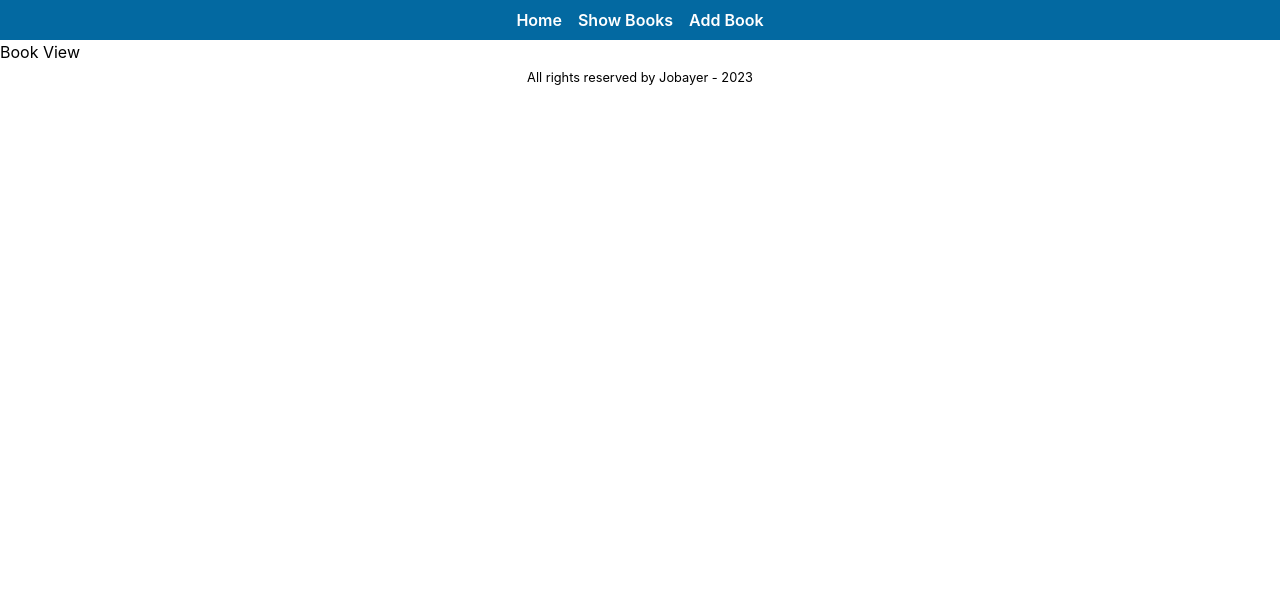
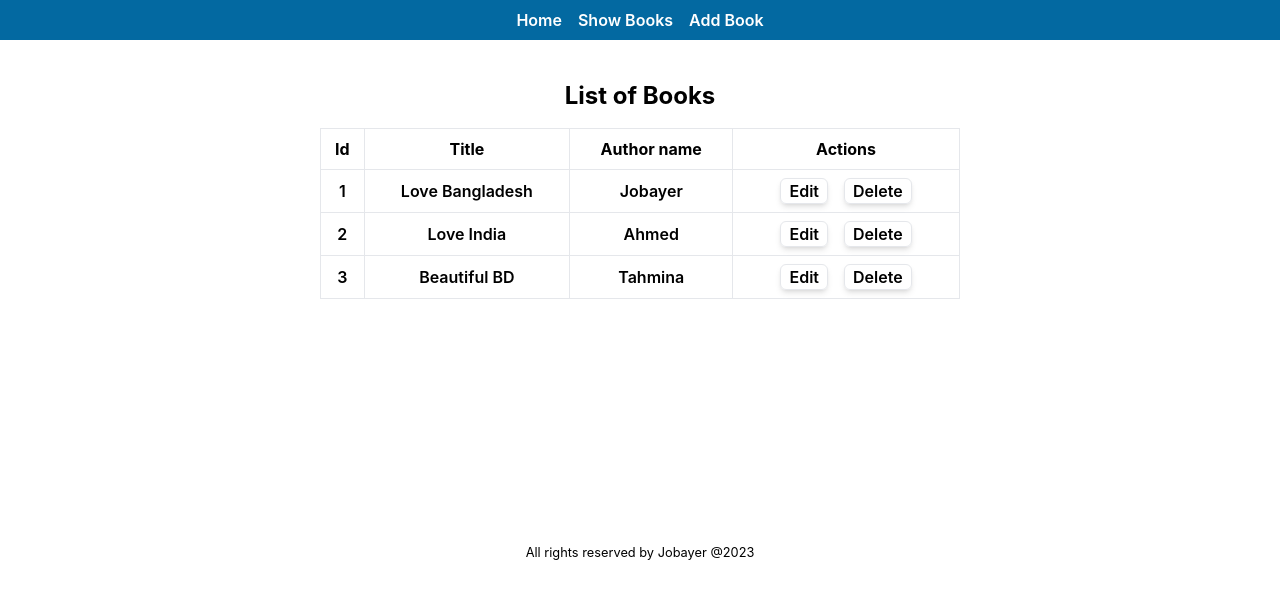
Before and after one commit to Jobayer109/Redux-crud-app, a React (Create React App) app: page /books in a window 1280 px wide. Shown: the top 598 px of the page. Built offline with nearby package versions, Linux system fonts and the light colour scheme.

Commit message:
Add book form created

```diff
--- /dev/null
+++ b/src/App/Store.jsx
@@ -0,0 +1,10 @@
+import { configureStore } from "@reduxjs/toolkit";
+import BookReducer from "../Pages/Features/BookSlice";
+
+const store = configureStore({
+  reducer: {
+    bookReducer: BookReducer,
+  },
+});
+
+export default store;
--- a/src/Pages/Features/AddBook.jsx
+++ b/src/Pages/Features/AddBook.jsx
@@ -1,9 +1,52 @@
-import React from "react";
+import React, { useState } from "react";
 
 const AddBook = () => {
+  const [title, setTitle] = useState("");
+  const [author, setAuthor] = useState("");
+
+  const handleSubmit = (e) => {
+    e.preventDefault();
+  };
+
   return (
-    <div>
-      <p>Add Book</p>
+    <div className="mt-8">
+      <h3 className="text-center text-2xl font-bold">Add Book</h3>
+      <form onSubmit={handleSubmit} className="w-[50%] mx-auto my-12">
+        <div className="flex items-center justify-center ">
+          <div>
+            <label htmlFor="title">Title:</label>
+            <input
+              type="text"
+              name="title"
+              id="title"
+              value={title}
+              onChange={(e) => setTitle(e.target.value)}
+              className="border ml-2 rounded-md p-1 outline-none"
+            />
+          </div>
+          <div>
+            <label htmlFor="author" className="ml-4">
+              Author:
+            </label>
+            <input
+              type="text"
+              name="author"
+              id="author"
+              value={author}
+              onChange={(e) => setAuthor(e.target.value)}
+              className="border ml-2 rounded-md p-1 outline-none"
+            />
+          </div>
+        </div>
+        <div className="text-center">
+          <button
+            type="submit"
+            className="border mt-4 px-4 py-1 rounded-sm font-semibold shadow-md hover:bg-gray-400 hover:text-white"
+          >
+            Add Book
+          </button>
+        </div>
+      </form>
     </div>
   );
 };
--- a/src/Pages/Features/BookSlice.jsx
+++ b/src/Pages/Features/BookSlice.jsx
@@ -3,6 +3,7 @@ import { createSlice } from "@reduxjs/toolkit";
 const initialBooksState = [
   { id: 1, title: "Love Bangladesh", author: "Jobayer" },
   { id: 2, title: "Love India", author: "Ahmed" },
+  { id: 3, title: "Beautiful BD", author: "Tahmina" },
 ];
 
 const bookSlice = createSlice({
--- a/src/Pages/Features/BookView.jsx
+++ b/src/Pages/Features/BookView.jsx
@@ -1,9 +1,39 @@
 import React from "react";
+import { useSelector } from "react-redux";
 
 const BookView = () => {
+  const books = useSelector((state) => state.bookReducer);
   return (
-    <div>
-      <p>Book View</p>
+    <div className="my-10">
+      <h3 className="text-center text-2xl font-bold">List of Books</h3>
+      <table className="w-[50%] mx-auto mt-4">
+        <thead>
+          <tr>
+            <th className="border p-2">Id</th>
+            <th className="border p-2">Title</th>
+            <th className="border p-2">Author name</th>
+            <th className="border p-2">Actions</th>
+          </tr>
+        </thead>
+        <tbody className="font-semibold">
+          {books &&
+            books.map((book) => {
+              const { id, title, author } = book;
+              return (
+                <tr key={id}>
+                  <td className="border text-center p-2">{id}</td>
+                  <td className="border text-center p-2">{title}</td>
+                  <td className="border text-center p-2">{author}</td>
+                  <td className="border text-center p-2">
+                    <button className="mx-2 border px-2 rounded-md shadow-md">Edit</button>
+                    <button className="mx-2 border px-2 rounded-md shadow-md">Delete</button>
+                  </td>
+                  <td></td>
+                </tr>
+              );
+            })}
+        </tbody>
+      </table>
     </div>
   );
 };
--- a/src/Pages/Shared/Footer.jsx
+++ b/src/Pages/Shared/Footer.jsx
@@ -4,8 +4,8 @@ import "./Footer";
 const Footer = () => {
   return (
     <footer>
-      <p className="text-center">
-        <small>All rights reserved by Jobayer - 2023</small>
+      <p className="text-center mt-60">
+        <small>All rights reserved by Jobayer @2023</small>
       </p>
     </footer>
   );
```
Also changed, not shown: src/index.js (+10 -8 lines).
